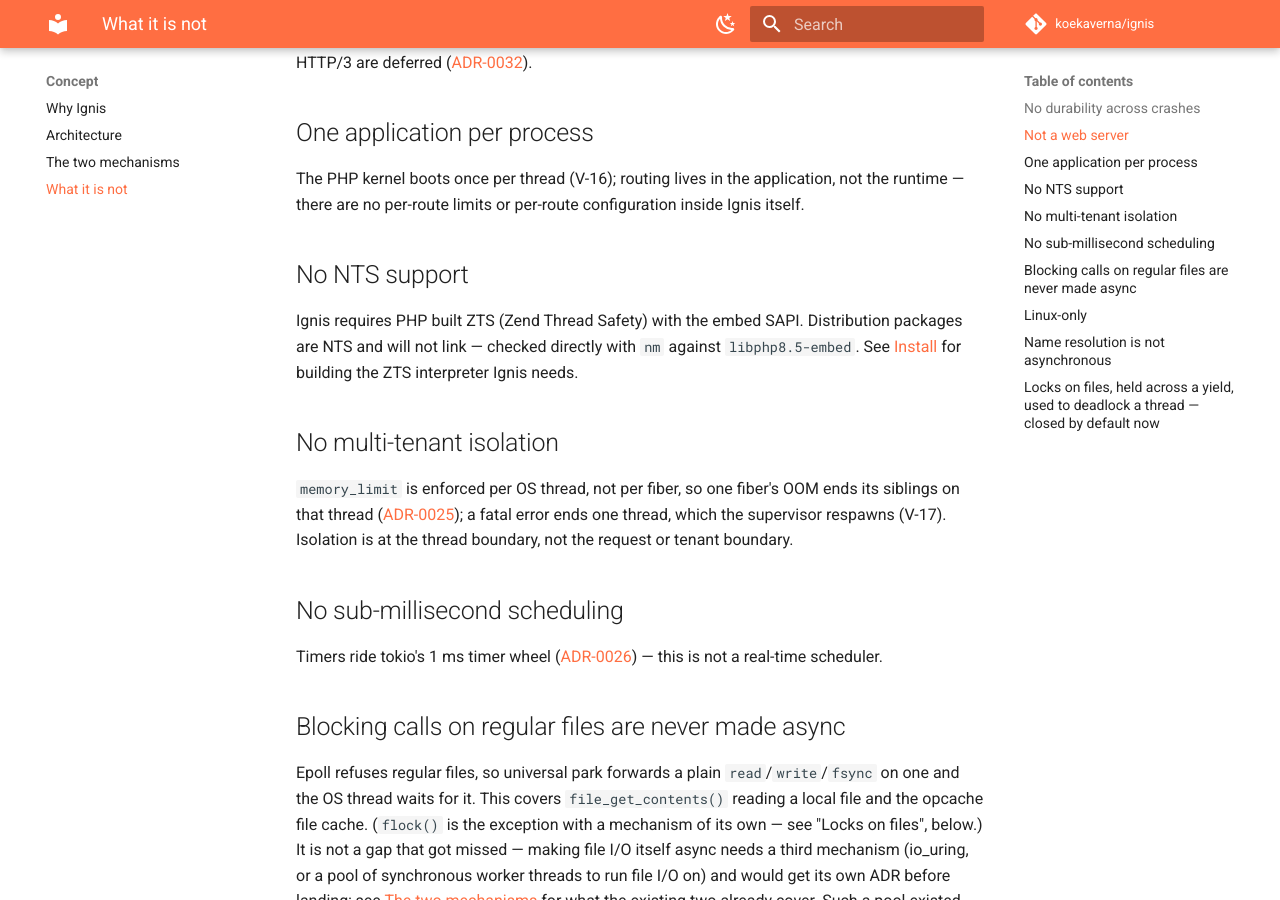
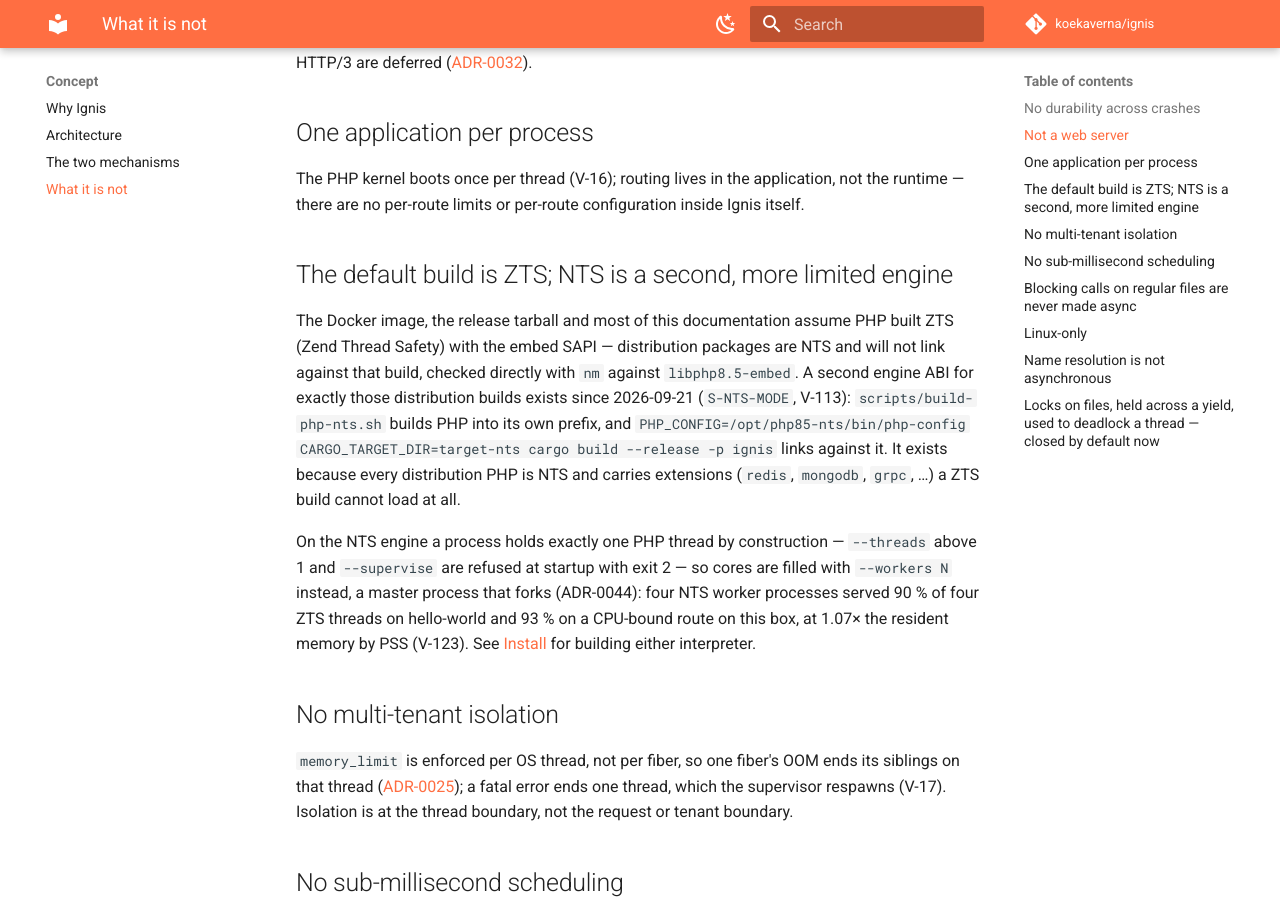
Before and after one commit to koekaverna/ignis, an MkDocs documentation site: the page built from docs/concept/non-goals.md, in a window 1280 px wide and 900 px high, scrolled down 616 px. Built offline with MkDocs 1.6.1 and Material for MkDocs 9.7.7, drawn with Linux system fonts in a browser that asks for light colours; comment, search, counter and statistics services are not loaded.

Commit message:
docs: NTS is the second engine, not a non-goal; the site is published again
Non-goals, install, compatibility and README stop saying NTS is
unsupported; STATUS's CI paragraph describes the changes gate and
pipefail. site_url set and the README links the site.

Co-Authored-By: Claude Fable 5.1 <noreply@anthropic.com>
Claude-Session: https://claude.ai/code/session_013K1DRGxnuxAeJXfGL5CM1t

```diff
--- a/docs/concept/non-goals.md
+++ b/docs/concept/non-goals.md
@@ -23,11 +23,21 @@ are deferred ([ADR-0032](../adr/0032-inbound-tls-and-http3.md)).
 The PHP kernel boots once per thread (V-16); routing lives in the application, not the runtime —
 there are no per-route limits or per-route configuration inside Ignis itself.
 
-## No NTS support
+## The default build is ZTS; NTS is a second, more limited engine
 
-Ignis requires PHP built ZTS (Zend Thread Safety) with the embed SAPI. Distribution packages are
-NTS and will not link — checked directly with `nm` against `libphp8.5-embed`. See
-[Install](../getting-started/install.md) for building the ZTS interpreter Ignis needs.
+The Docker image, the release tarball and most of this documentation assume PHP built ZTS (Zend
+Thread Safety) with the embed SAPI — distribution packages are NTS and will not link against that
+build, checked directly with `nm` against `libphp8.5-embed`. A second engine ABI for exactly those
+distribution builds exists since 2026-09-21 (`S-NTS-MODE`, V-113): `scripts/build-php-nts.sh` builds
+PHP into its own prefix, and `PHP_CONFIG=/opt/php85-nts/bin/php-config CARGO_TARGET_DIR=target-nts
+cargo build --release -p ignis` links against it. It exists because every distribution PHP is NTS
+and carries extensions (`redis`, `mongodb`, `grpc`, …) a ZTS build cannot load at all.
+
+On the NTS engine a process holds exactly one PHP thread by construction — `--threads` above 1 and
+`--supervise` are refused at startup with exit 2 — so cores are filled with `--workers N` instead, a
+master process that forks (ADR-0044): four NTS worker processes served 90 % of four ZTS threads on
+hello-world and 93 % on a CPU-bound route on this box, at 1.07× the resident memory by PSS (V-123).
+See [Install](../getting-started/install.md) for building either interpreter.
 
 ## No multi-tenant isolation
 
--- a/mkdocs.yml
+++ b/mkdocs.yml
@@ -1,5 +1,6 @@
 site_name: Ignis
 site_description: An application server for PHP — fiber concurrency for unmodified synchronous code.
+site_url: https://koekaverna.github.io/ignis/
 repo_url: https://github.com/koekaverna/ignis
 repo_name: koekaverna/ignis
 docs_dir: docs
```
Also changed, not shown: JOURNAL.md (+1 -0 lines), README.md (+7 -2 lines), STATUS.md (+2 -2 lines), docs/compatibility.md (+4 -2 lines), docs/getting-started/install.md (+5 -2 lines).
